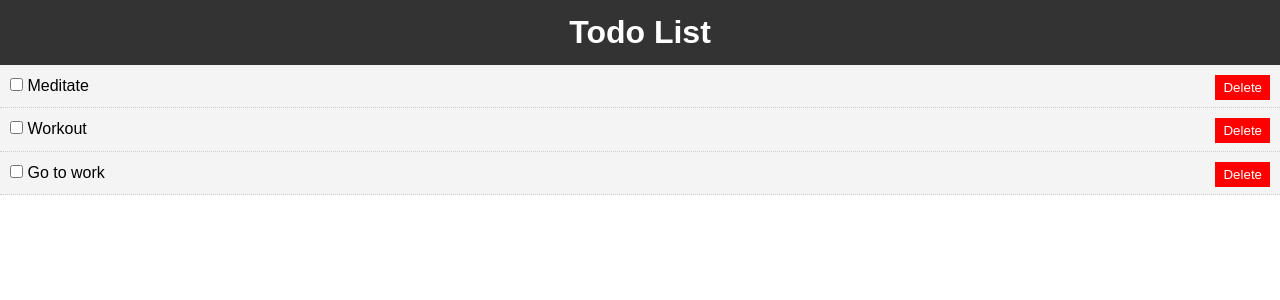
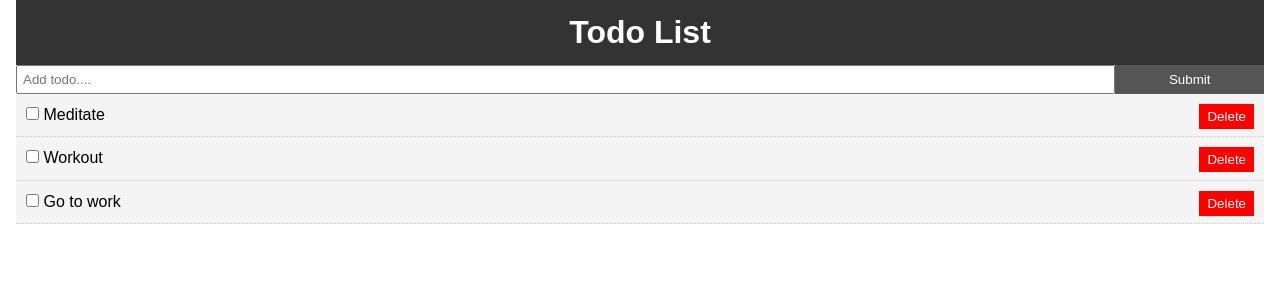
Before and after one commit to quentin-papera/TodoList_React, a React (Create React App) app: page / in a window 1280 px wide. Shown: the top 300 px of the page. Built offline with nearby package versions, Linux system fonts and the light colour scheme.

Commit message:
Added AddTodo.js

```diff
--- a/src/App.css
+++ b/src/App.css
@@ -13,3 +13,20 @@
   color: #333;
   text-decoration: none;
 }
+
+.container {
+  padding: 0 1rem;
+}
+
+.btn {
+  display: inline-block;
+  border: none;
+  background: #555;
+  color: #fff;
+  padding: 7px 20px;
+  cursor: pointer;
+}
+
+.btn:hover {
+  background: #666;
+}
--- a/src/App.js
+++ b/src/App.js
@@ -1,6 +1,7 @@
 import React, { Component } from 'react';
 import Header from './components/layout/Header'
 import Todos from './components/Todos';
+import AddTodo from './components/AddTodo'
 import './App.css';
 
 class App extends Component {
@@ -40,8 +41,11 @@
   render(){
     return(
       <div className="App">
-        <Header/>
-        <Todos todos={this.state.todos} markComplete={this.markComplete} delTodo={this.delTodo}/>
+        <div className="container">
+          <Header/>
+          <AddTodo/>
+          <Todos todos={this.state.todos} markComplete={this.markComplete} delTodo={this.delTodo}/>
+        </div>
       </div>
     )
   }
--- /dev/null
+++ b/src/components/AddTodo.js
@@ -0,0 +1,25 @@
+import React, { Component } from 'react'
+
+export class AddTodo extends Component {
+	render() {
+		return (
+			<form style={{display: 'flex'}}>
+        <input
+          type="text"
+          name="title"
+          style={{flex: '10', padding: '5px'}}
+          placeholder="Add todo...."
+
+        />
+        <input
+          type="submit"
+          value="Submit"
+          className="btn"
+          style={{flex: '1'}}
+        />
+      </form>
+		)
+	}
+}
+
+export default AddTodo
```
